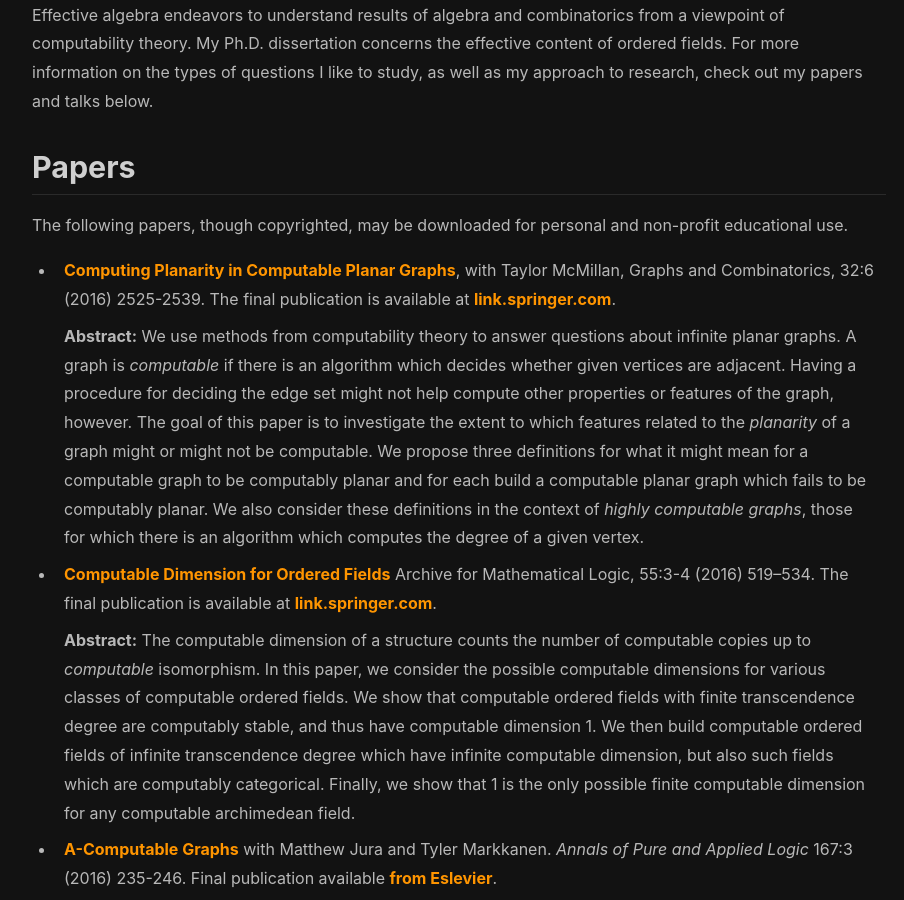
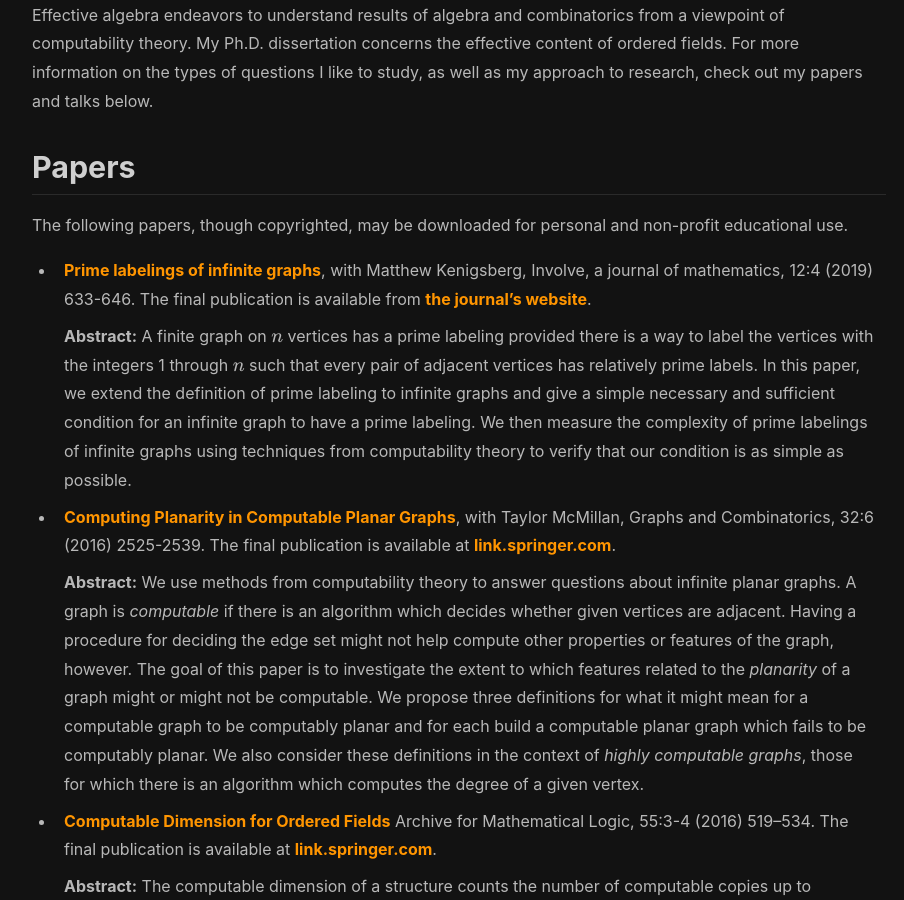
Before and after one commit to oscarlevin/oscarlevin.github.io, a Jekyll site: the page built from research.md, in a window 1280 px wide and 900 px high, scrolled down 316 px. Shown: the whole window, without its empty margins (181-1085 px from the left). Built offline with Jekyll 4.4.1, drawn with Linux system fonts in a browser that asks for light colours; nearby versions of some CDN libraries; formulas are drawn with MathJax 3; some of the changed text lies outside the part shown.

Commit message:
update research

```diff
--- a/research.md
+++ b/research.md
@@ -13,6 +13,12 @@ like to study, as well as my approach to research, check out my papers and talks
 ## Papers
 
 The following papers, though copyrighted, may be downloaded for personal and non-profit educational use.
+
+* **[Prime labelings of infinite graphs](/papers/PrimeLabelings-preprint.pdf)**, with Matthew Kenigsberg,
+Involve, a journal of mathematics, 12:4 (2019) 633-646\. The final publication is available from
+[the journal's website](https://msp.org/involve/2019/12-4/p06.xhtml).
+
+  **Abstract:** A finite graph on $n$ vertices has a prime labeling provided there is a way to label the vertices with the integers 1 through $n$ such that every pair of adjacent vertices has relatively prime labels.  In this paper, we extend the definition of prime labeling to infinite graphs and give a simple necessary and sufficient condition for an infinite graph to have a prime labeling.  We then measure the complexity of prime labelings of infinite graphs using techniques from computability theory to verify that our condition is as simple as possible.
 
 * **[Computing Planarity in Computable Planar Graphs](/papers/ComputablePlanarGraphs.pdf)**, with Taylor McMillan,
 Graphs and Combinatorics, 32:6 (2016) 2525-2539\. The final publication is available at
@@ -104,6 +110,8 @@ partitions. Gasarch and Lee left open what happens for other \(\Delta^0_2\) sets
 
 ## Selected Talks
 
+* [Reverse Mathematics of Maximal and Perfect Matchings](/talks/siu2019-maximal-matchings.pdf) - SIU Pure Mathematics Conference, May 15, 2019.
+* [Coloring Hypergraphs is Harder than Coloring Graphs](/talks/jmm2019-hypergraphs.pdf) - Joint Mathematics Meeting in Baltimore, January 17, 2019.
 * [Knights and Knaves and Naive Sets](/talks/mathfest2018.pdf) - MathFest in Denver, August 4, 2018.
 * [A Paradox of Finite Cardinality](/talks/maa-rms2017.pdf) - Rocky Mountain Section of the MAA meeting, April 22, 2017.
 * [Graph Labelings and Computability Theory](/talks/jmm2017talk.pdf) - Joint Mathematics Meeting in Atlanta, January
```
Also changed, not shown: 3 other files.
